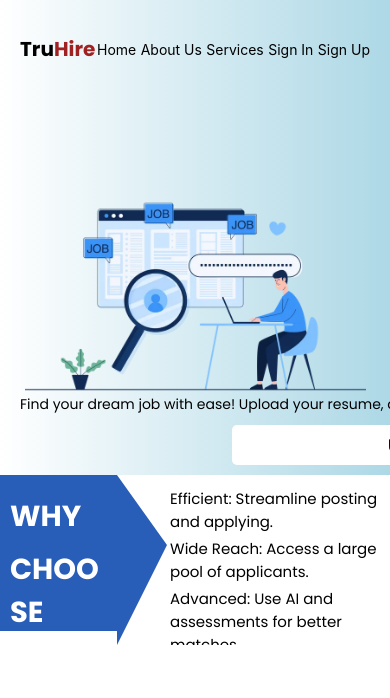
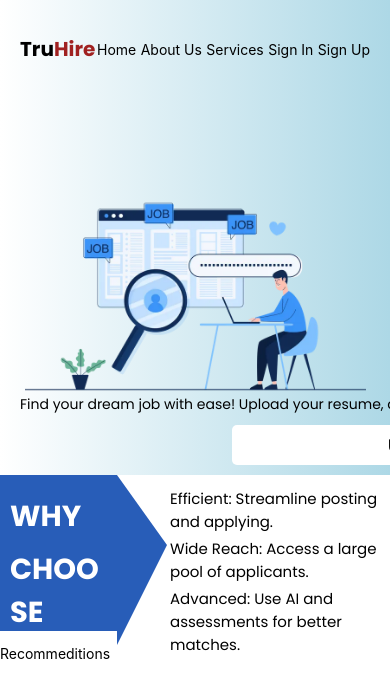
Before and after one commit to Desmo-nd/Job-Matching-ML, a React Native app in the folder FrontEnd/: screen / in a window 390 px wide. Shown: the top 698 px of the page. Built offline with nearby package versions, Linux system fonts and the light colour scheme.

Commit message:
Recommeditions

```diff
--- /dev/null
+++ b/FrontEnd/components/Recommeditions.jsx
@@ -0,0 +1,15 @@
+import React from "react";
+import {View, Text, StyleSheet} from "react-native";
+
+
+const Recommeditions = () => {
+    return (
+        <View>
+            <Text>Recommeditions</Text>
+        </View>
+    )
+}
+
+export default Recommeditions
+
+const styles = StyleSheet.create({})
--- a/FrontEnd/components/index.js
+++ b/FrontEnd/components/index.js
@@ -1,11 +1,12 @@
 import Welcome from './Welcome';
 import UploadBtn from './UploadBtn';
 import ChooseUs from './ChooseUs';
-
+import Recommeditions from './Recommeditions';
 
 
 export default {
     Welcome,
     UploadBtn,
-    ChooseUs
+    ChooseUs,
+    Recommeditions,
 }
--- a/FrontEnd/screens/Home.jsx
+++ b/FrontEnd/screens/Home.jsx
@@ -2,6 +2,7 @@ import React from "react";
 import {SafeAreaView, ScrollView, View} from "react-native";
 import Welcome from "../components/Welcome";
 import ChooseUs from "../components/ChooseUs";
+import Recommeditions from "../components/Recommeditions";
 
 
 const Home = () => {
@@ -15,6 +16,9 @@ const Home = () => {
                 < View>
                     <ChooseUs/>
                 </View>
+                <View>
+                    <Recommeditions/>
+                </View>
             </ScrollView>
         </SafeAreaView>
     )
```
Also changed, not shown: 1 other file (tests, documents, lock files or other folders).
